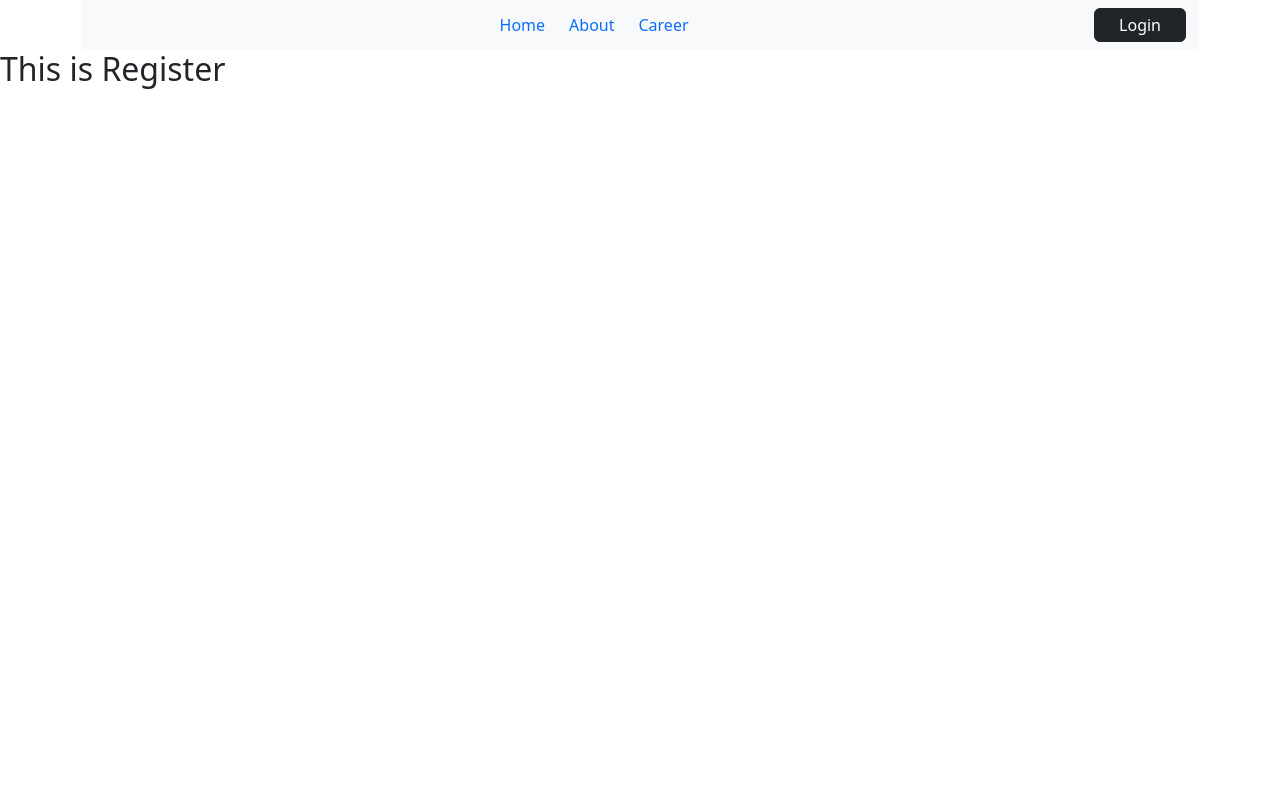
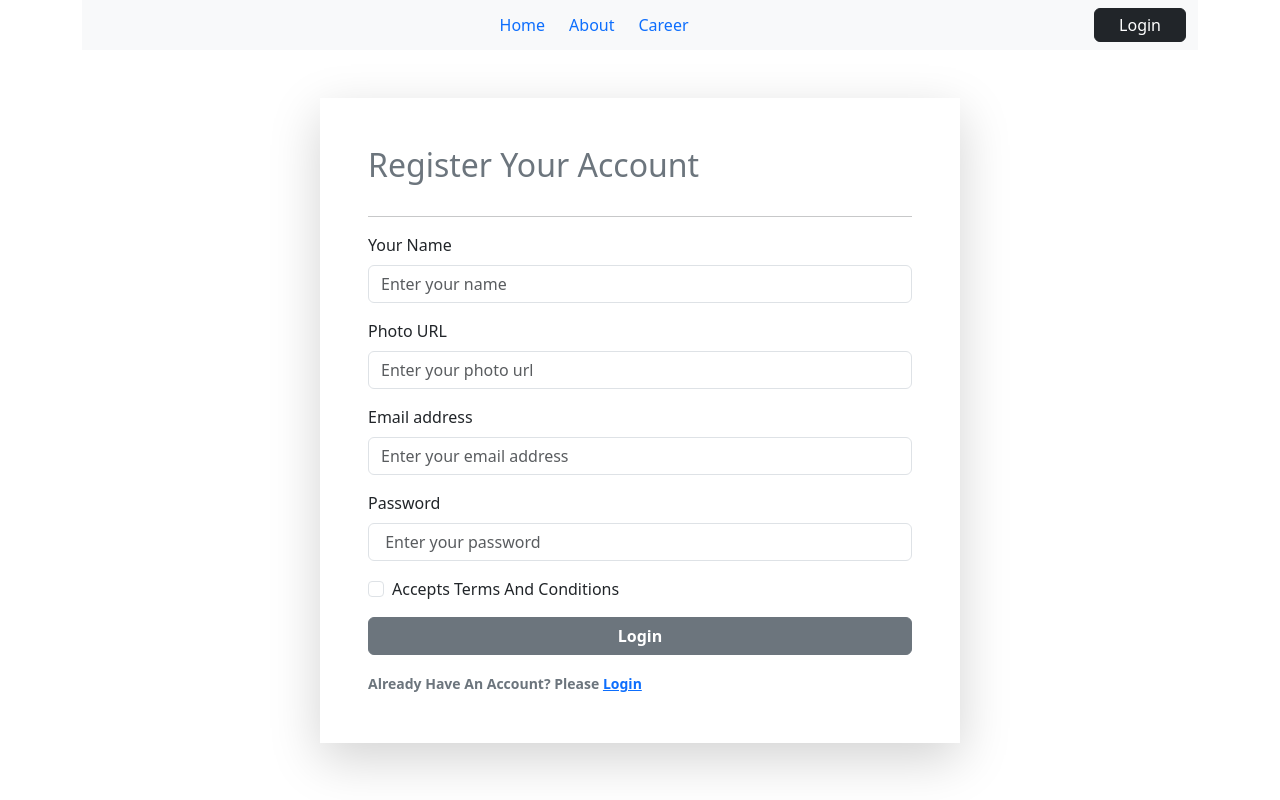
Before and after one commit to MAINULIS/the-dragon-news, a React (Vite) app: page /register in a window 1280 px wide. Built offline with nearby package versions, Linux system fonts and the light colour scheme.

Commit message:
login and registration form structure done

```diff
--- a/src/pages/Login/Login/Login.jsx
+++ b/src/pages/Login/Login/Login.jsx
@@ -1,10 +1,40 @@
 import React from 'react';
+import { Button, Container, Form } from 'react-bootstrap';
+import { Link } from 'react-router-dom';
 
 const Login = () => {
     return (
-        <div>
-            <h2>this is login</h2>
-        </div>
+        <Container  className='mx-auto w-50 m-5 shadow-lg  p-5'>
+            <Form className=''>
+                <h2 className='text-secondary pb-3 mx-auto'>Login Your Account</h2> <hr />
+                <Form.Group className="mb-3" controlId="formBasicEmail">
+                    <Form.Label>Email address</Form.Label>
+                    <Form.Control type="email" name='email' placeholder="Enter your email address" required />
+                </Form.Group>
+
+                <Form.Group className="mb-3" controlId="formBasicPassword">
+                    <Form.Label>Password</Form.Label>
+                    <Form.Control type="password" name='password' placeholder=" Enter your password" required />
+                </Form.Group>
+                <Form.Group className="mb-3" controlId="formBasicCheckbox">
+                    <Form.Check type="checkbox" label="Check me out" />
+                </Form.Group>
+
+                <Form.Text className="text-success">
+
+                </Form.Text>
+                <Form.Text className="text-danger">
+
+                </Form.Text>
+                <Button variant="secondary w-100 mb-3 fw-bold" type="submit">
+                    Login
+                </Button>
+                <br />
+                <Form.Text className="text-secondary fw-semibold ">
+                 Don't Have An Account? Please <Link to='/register'>Register</Link>
+                </Form.Text>
+            </Form>
+        </Container>
     );
 };
 
--- a/src/pages/Login/Register/Register.jsx
+++ b/src/pages/Login/Register/Register.jsx
@@ -1,10 +1,48 @@
 import React from 'react';
+import { Button, Container, Form } from 'react-bootstrap';
+import { Link } from 'react-router-dom';
 
 const Register = () => {
     return (
-        <div>
-            <h2>This is Register</h2>
-        </div>
+        <Container className='mx-auto w-50 m-5 shadow-lg p-5 '>
+        <Form>
+            <h2 className='text-secondary pb-3'>Register Your Account</h2> <hr />
+            <Form.Group className="mb-3" controlId="formBasicEmail">
+                <Form.Label>Your Name</Form.Label>
+                <Form.Control type="text" name='name' placeholder="Enter your name" required />
+            </Form.Group>
+            <Form.Group className="mb-3" controlId="formBasicEmail">
+                <Form.Label>Photo URL</Form.Label>
+                <Form.Control type="url" name='url' placeholder="Enter your photo url" />
+            </Form.Group>
+            <Form.Group className="mb-3" controlId="formBasicEmail">
+                <Form.Label>Email address</Form.Label>
+                <Form.Control type="email" name='email' placeholder="Enter your email address" required />
+            </Form.Group>
+
+            <Form.Group className="mb-3" controlId="formBasicPassword">
+                <Form.Label>Password</Form.Label>
+                <Form.Control type="password" name='password' placeholder=" Enter your password" required />
+            </Form.Group>
+            <Form.Group className="mb-3" controlId="formBasicCheckbox">
+                <Form.Check type="checkbox" name='accept' label="Accepts Terms And Conditions" required />
+            </Form.Group>
+
+            <Form.Text className="text-success">
+
+            </Form.Text>
+            <Form.Text className="text-danger">
+
+            </Form.Text>
+            <Button variant="secondary w-100 mb-3 fw-bold" type="submit">
+                Login
+            </Button>
+            <br />
+            <Form.Text className="text-secondary fw-semibold ">
+             Already Have An Account? Please <Link to='/login'>Login</Link>
+            </Form.Text>
+        </Form>
+    </Container>
     );
 };
 
```
